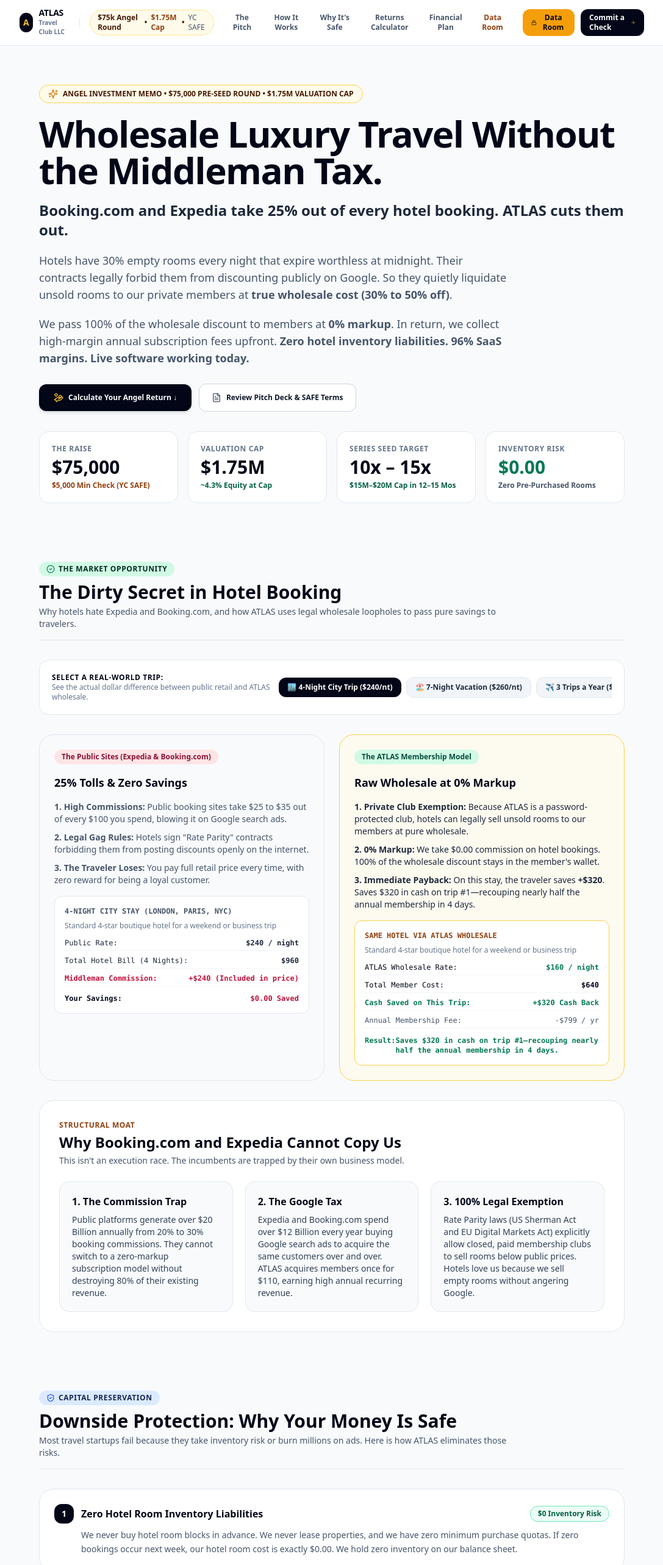
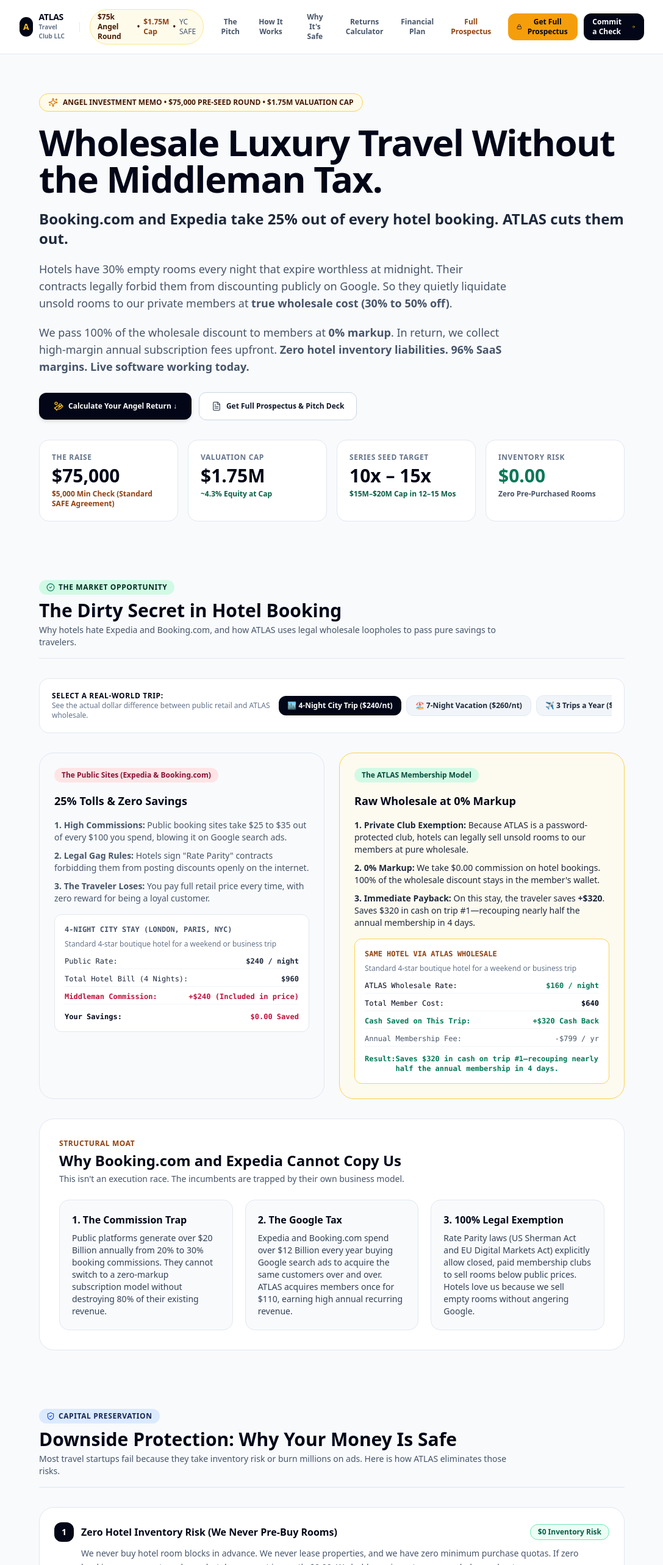
Before and after one commit to aiappsy/atlas-investor-portal, a Next.js app: page / in a window 1280 px wide. Shown: the top 2566 px of the page at 61% size, without its empty margins (96-1183 px from the left). Built offline with nearby package versions, Linux system fonts and the light colour scheme.

Commit message:
Replace insider jargon (data room, due diligence library, pro-forma) with plain natural language (full prospectus, investment documents, 5-year forecast)

```diff
--- a/src/app/page.tsx
+++ b/src/app/page.tsx
@@ -264,10 +264,10 @@
     },
     {
       id: 'prospectus',
-      title: 'Offering Memorandum & 5-Year Model (PDF)',
-      category: 'Financial Memorandum',
+      title: 'Full Investment Prospectus & 5-Year Model (PDF)',
+      category: 'Official Offering Prospectus',
       file: '/docs/investors/ATLAS_Confidential_Prospectus.pdf',
-      desc: 'Detailed pro-forma income statement, zero-inventory balance sheet mechanics, capital allocation breakdown, and regulatory safe harbor brief.',
+      desc: 'Detailed 5-year financial forecast, zero-inventory balance sheet mechanics, capital allocation breakdown, and regulatory safe harbor brief.',
       highlights: [
         'Corporate Entity: ATLAS Travel Club LLC (Manager-Managed Delaware/Wyoming structure).',
         'Growth Plan: Year 1: $1.03M ARR -> Year 3: $22.6M ARR -> Year 5: $143.7M ARR ($102M EBITDA).',
@@ -277,7 +277,7 @@
     },
     {
       id: 'safe',
-      title: 'YC Post-Money SAFE Agreement (PDF)',
+      title: 'Standard Investment Agreement — YC SAFE (PDF)',
       category: 'Investment Agreement',
       file: '/docs/investors/ATLAS_SAFE_Term_Sheet_LLC.pdf',
       desc: 'Standard Y Combinator Post-Money SAFE with 20% conversion discount, $1.75M valuation cap, and optional Delaware C-Corp / QSBS tax conversion.',
@@ -303,8 +303,8 @@
     },
     {
       id: 'faq',
-      title: 'Due Diligence FAQ & Risk Assessment (PDF)',
-      category: 'Legal & Risk Analysis',
+      title: 'Investor FAQ & Risk Brief (PDF)',
+      category: 'Investor FAQ',
       file: '/docs/investors/ATLAS_Due_Diligence_FAQ.pdf',
       desc: 'Answers to the top 10 investor questions: rate parity law, supplier relationships, anti-churn mechanics, and how we keep customer acquisition costs under $110.',
       highlights: [
@@ -316,8 +316,8 @@
     },
     {
       id: 'exit',
-      title: 'Strategic Exit & Acquisition Landscape (PDF)',
-      category: 'M&A & Liquidity',
+      title: 'Company Sale & Acquisition Opportunities (PDF)',
+      category: 'Exit Analysis',
       file: '/docs/investors/ATLAS_Strategic_Exit_Opportunities.pdf',
       desc: 'Precedent acquisitions (Capital One bought Velocity Black for $297M; Chase bought Frosch), strategic acquirers, and return multiples across 3 exit horizons.',
       highlights: [
@@ -378,8 +378,8 @@
             <button onClick={() => scrollTo('financials')} className="px-3 py-1.5 rounded-lg hover:text-slate-950 hover:bg-slate-100 transition-colors cursor-pointer">
               Financial Plan
             </button>
-            <button onClick={() => scrollTo('dataroom')} className="px-3 py-1.5 rounded-lg hover:text-slate-950 hover:bg-slate-100 transition-colors cursor-pointer text-amber-800">
-              Data Room
+            <button onClick={() => scrollTo('dataroom')} className="px-3 py-1.5 rounded-lg hover:text-slate-950 hover:bg-slate-100 transition-colors cursor-pointer text-amber-800 font-bold">
+              Full Prospectus
             </button>
           </nav>
 
@@ -388,7 +388,7 @@
             {signedData ? (
               <div className="inline-flex items-center gap-1.5 px-3 py-1.5 rounded-full bg-emerald-50 border border-emerald-200 text-emerald-900 text-xs font-bold">
                 <ShieldCheck className="w-3.5 h-3.5 text-emerald-600" />
-                <span>NDA Verified</span>
+                <span>Access Unlocked</span>
               </div>
             ) : (
               <button
@@ -396,7 +396,7 @@
                 className="inline-flex items-center gap-1.5 px-3.5 py-1.5 rounded-xl bg-amber-500 hover:bg-amber-600 text-slate-950 text-xs font-black transition-all shadow-xs cursor-pointer"
               >
                 <Lock className="w-3.5 h-3.5" />
-                <span>Data Room</span>
+                <span>Get Full Prospectus</span>
               </button>
             )}
 
@@ -427,7 +427,7 @@
             <button onClick={() => scrollTo('safety')} className="w-full text-left px-3 py-2 rounded-lg hover:bg-slate-100">Why Your Money Is Safe</button>
             <button onClick={() => scrollTo('calculator')} className="w-full text-left px-3 py-2 rounded-lg hover:bg-slate-100">Angel Returns Calculator</button>
             <button onClick={() => scrollTo('financials')} className="w-full text-left px-3 py-2 rounded-lg hover:bg-slate-100">Runway &amp; Financial Model</button>
-            <button onClick={() => scrollTo('dataroom')} className="w-full text-left px-3 py-2 rounded-lg hover:bg-slate-100 text-amber-800">📁 Due Diligence &amp; Data Room</button>
+            <button onClick={() => scrollTo('dataroom')} className="w-full text-left px-3 py-2 rounded-lg hover:bg-slate-100 text-amber-800">📄 Full Prospectus &amp; Pitch Deck</button>
           </div>
         )}
       </header>
@@ -474,7 +474,7 @@
                 className="px-5 py-3.5 rounded-xl bg-white hover:bg-slate-100 border border-slate-300 text-slate-900 text-xs font-bold transition-all shadow-2xs cursor-pointer flex items-center gap-2"
               >
                 <FileText className="w-4 h-4 text-slate-600" />
-                <span>Review Pitch Deck &amp; SAFE Terms</span>
+                <span>Get Full Prospectus & Pitch Deck</span>
               </button>
             </div>
           </div>
@@ -484,7 +484,7 @@
             <div className="p-5 rounded-2xl border border-slate-200 bg-white shadow-xs space-y-1">
               <div className="text-xs font-bold text-slate-500 uppercase tracking-wider">The Raise</div>
               <div className="text-2xl sm:text-3xl font-black text-slate-950">$75,000</div>
-              <div className="text-xs text-amber-800 font-bold">$5,000 Min Check (YC SAFE)</div>
+              <div className="text-xs text-amber-800 font-bold">$5,000 Min Check (Standard SAFE Agreement)</div>
             </div>
 
             <div className="p-5 rounded-2xl border border-slate-200 bg-white shadow-xs space-y-1">
@@ -688,14 +688,14 @@
             {[
               {
                 num: '1',
-                title: 'Zero Hotel Room Inventory Liabilities',
+                title: 'Zero Hotel Inventory Risk (We Never Pre-Buy Rooms)',
                 desc: 'We never buy hotel room blocks in advance. We never lease properties, and we have zero minimum purchase quotas. If zero bookings occur next week, our hotel room cost is exactly $0.00. We hold zero inventory on our balance sheet.',
                 badge: '$0 Inventory Risk',
                 color: 'text-emerald-800 bg-emerald-50 border-emerald-300'
               },
               {
                 num: '2',
-                title: 'We Get Paid Upfront (Positive Cash Float)',
+                title: 'Members Pay Upfront (Immediate Cash Flow)',
                 desc: 'Members pay their annual dues ($799 to $1,799) on Day 1. We collect cash before delivering services, giving us strong working capital float with zero bad-debt risk and zero unpaid receivables.',
                 badge: 'Paid Upfront Cash',
                 color: 'text-blue-800 bg-blue-50 border-blue-300'
@@ -784,9 +784,9 @@
             {/* Return Multiple Cards */}
             <div className="grid grid-cols-1 sm:grid-cols-3 gap-4 pt-2">
               <div className="p-5 rounded-2xl bg-white border border-slate-200 space-y-1 shadow-2xs">
-                <div className="text-xs uppercase font-bold text-slate-500">12–15 Mos (Series Seed Markup)</div>
+                <div className="text-xs uppercase font-bold text-slate-500">Next Funding Round (12–15 Months)</div>
                 <div className="text-2xl font-black text-amber-700">${Math.round(seedValLow / 1000)}k–${Math.round(seedValHigh / 1000)}k</div>
-                <div className="text-xs text-emerald-800 font-bold">8.6x – 11.4x Paper Gain ($15M–$20M Val)</div>
+                <div className="text-xs text-emerald-800 font-bold">8.6x – 11.4x Value Gain ($15M–$20M Val)</div>
               </div>
 
               <div className="p-5 rounded-2xl bg-white border border-slate-200 space-y-1 shadow-2xs">
@@ -805,19 +805,19 @@
             <div className="p-4 rounded-2xl bg-amber-100/70 border border-amber-300 text-xs sm:text-sm text-amber-950 flex items-center gap-2">
               <Sparkles className="w-4 h-4 text-amber-700 shrink-0" />
               <div>
-                <strong>The Cash Cow Alternative:</strong> If we choose not to sell, our projected Year 3 EBITDA of $13.1M allows annual dividend distributions yielding ~<strong>${Math.round(dividendYr3 / 1000)}k / year in cash</strong> on your ${selectedCheck.toLocaleString()} check ({Math.round((dividendYr3 / selectedCheck) * 100)}% annual cash yield).
+                <strong>Annual Cash Dividends:</strong> If we choose not to sell, our projected Year 3 EBITDA of $13.1M allows annual dividend distributions yielding ~<strong>${Math.round(dividendYr3 / 1000)}k / year in cash</strong> on your ${selectedCheck.toLocaleString()} check ({Math.round((dividendYr3 / selectedCheck) * 100)}% annual cash yield).
               </div>
             </div>
           </div>
 
           {/* 3 Liquidity Paths */}
           <div className="space-y-4">
-            <h3 className="font-black text-slate-950 text-lg">3 Ways You Make Money</h3>
+            <h3 className="font-black text-slate-950 text-lg">3 Ways You Realize Returns on Your Investment</h3>
             <div className="grid grid-cols-1 md:grid-cols-3 gap-5 text-xs sm:text-sm text-slate-700 leading-relaxed">
               <div className="p-6 rounded-2xl bg-white border border-slate-200 space-y-2.5 shadow-2xs">
                 <div className="font-black text-slate-950 text-base flex items-center gap-2">
                   <TrendingUp className="w-5 h-5 text-blue-600" />
-                  <span>1. Venture Series Seed</span>
+                  <span>1. Value Growth at the Next Funding Round</span>
                 </div>
                 <p>
                   At 1,000 paying members ($1.5M ARR), we raise an institutional Series Seed at <strong>$15M–$20M</strong>. Your SAFE converts with an immediate <strong>10x–12x paper gain</strong>, with secondary sale options at Series A.
@@ -827,7 +827,7 @@
               <div className="p-6 rounded-2xl bg-white border border-slate-200 space-y-2.5 shadow-2xs">
                 <div className="font-black text-slate-950 text-base flex items-center gap-2">
                   <Building2 className="w-5 h-5 text-amber-600" />
-                  <span>2. Strategic Bank &amp; Travel M&amp;A</span>
+                  <span>2. Acquisition by a Major Bank or Travel Company</span>
                 </div>
                 <p>
                   Card issuers pay massive premiums for high-spending travelers. Capital One acquired <strong>Velocity Black for $297M</strong>. An acquisition by a bank or OTA at $45M–$75M delivers <strong>25x to 43x cash return</strong>.
@@ -837,7 +837,7 @@
               <div className="p-6 rounded-2xl bg-white border border-slate-200 space-y-2.5 shadow-2xs">
                 <div className="font-black text-slate-950 text-base flex items-center gap-2">
                   <Landmark className="w-5 h-5 text-emerald-600" />
-                  <span>3. Cash Dividends</span>
+                  <span>3. Annual Cash Profit Payouts (Dividends)</span>
                 </div>
                 <p>
                   Because we hold zero inventory risk and enjoy 96% SaaS margins, ATLAS generates positive free cash flow early. We can distribute annual dividends paying back <strong>100%+ of your check every year</strong>.
@@ -976,11 +976,11 @@
           <div className="border-b border-slate-200 pb-4">
             <div className="inline-flex items-center gap-1.5 px-3 py-1 rounded-full bg-amber-100 text-amber-950 text-xs font-bold uppercase tracking-wider mb-2">
               <FileText className="w-3.5 h-3.5 text-amber-700" />
-              <span>Due Diligence</span>
+              <span>Investment Documents</span>
             </div>
-            <h2 className="text-2xl sm:text-3xl font-black text-slate-950">Institutional Due Diligence Data Room</h2>
+            <h2 className="text-2xl sm:text-3xl font-black text-slate-950">Get the Full Investment Prospectus & Pitch Deck</h2>
             <p className="text-sm text-slate-600 mt-1 max-w-3xl">
-              Review our 10-slide PowerPoint presentation deck, YC SAFE investment agreements, offering memorandum, and technical architecture.
+              Download the complete 10-slide pitch deck (PowerPoint &amp; PDF), the official offering prospectus, 5-year financial forecasts, and the investment agreement.
             </p>
           </div>
 
@@ -995,8 +995,8 @@
                   <div className="inline-flex items-center gap-1 px-2.5 py-0.5 rounded-full bg-amber-100 text-amber-900 text-xs font-bold uppercase tracking-wider mb-1">
                     <span>Quick Verification Gate</span>
                   </div>
-                  <h3 className="text-xl font-black text-slate-900">Enter Your Email to Unlock All 6 Documents</h3>
-                  <p className="text-sm text-slate-700">Enter your email address below to receive an instant access code and unlock the pitch deck and SAFE terms.</p>
+                  <h3 className="text-xl font-black text-slate-900">Enter Your Email to Download the Full Prospectus</h3>
+                  <p className="text-sm text-slate-700">Enter your email address below to receive a simple 6-digit access code and instantly download the prospectus, pitch deck, and investment agreement.</p>
                 </div>
               </div>
 
@@ -1138,7 +1138,7 @@
                 </div>
                 <div>
                   <div className="font-black text-slate-900 text-base flex items-center gap-2">
-                    <span>Access Unlocked: All 6 Due Diligence Documents Ready</span>
+                    <span>Access Unlocked: Full Prospectus & Investment Documents Ready</span>
                     <span className="text-xs bg-emerald-200 text-emerald-900 px-2.5 py-0.5 rounded-full font-bold">Authorized</span>
                   </div>
                   <div className="text-xs text-emerald-950 font-medium mt-0.5">
@@ -1306,7 +1306,7 @@
                 <div className="w-8 h-8 rounded-xl bg-amber-500 text-slate-950 flex items-center justify-center font-bold">
                   <FileCheck className="w-4 h-4" />
                 </div>
-                <h3 className="font-black text-slate-900 text-lg">Sign Digital Confidentiality NDA</h3>
+                <h3 className="font-black text-slate-900 text-lg">Sign Confidentiality Agreement</h3>
               </div>
               <button onClick={() => setShowNdaModal(false)} className="text-slate-400 hover:text-slate-600 p-1">
                 <X className="w-5 h-5" />
@@ -1362,7 +1362,7 @@
                 className="w-full py-3.5 rounded-xl bg-amber-500 hover:bg-amber-600 text-slate-950 font-black text-xs transition-all shadow-md cursor-pointer disabled:opacity-50 flex items-center justify-center gap-2"
               >
                 {isSigning ? <RefreshCw className="w-4 h-4 animate-spin" /> : <ShieldCheck className="w-4 h-4" />}
-                <span>Sign Electronic NDA &amp; Unlock Data Room</span>
+                <span>Sign Confidentiality Agreement & Access Prospectus</span>
               </button>
             </form>
           </div>
```
